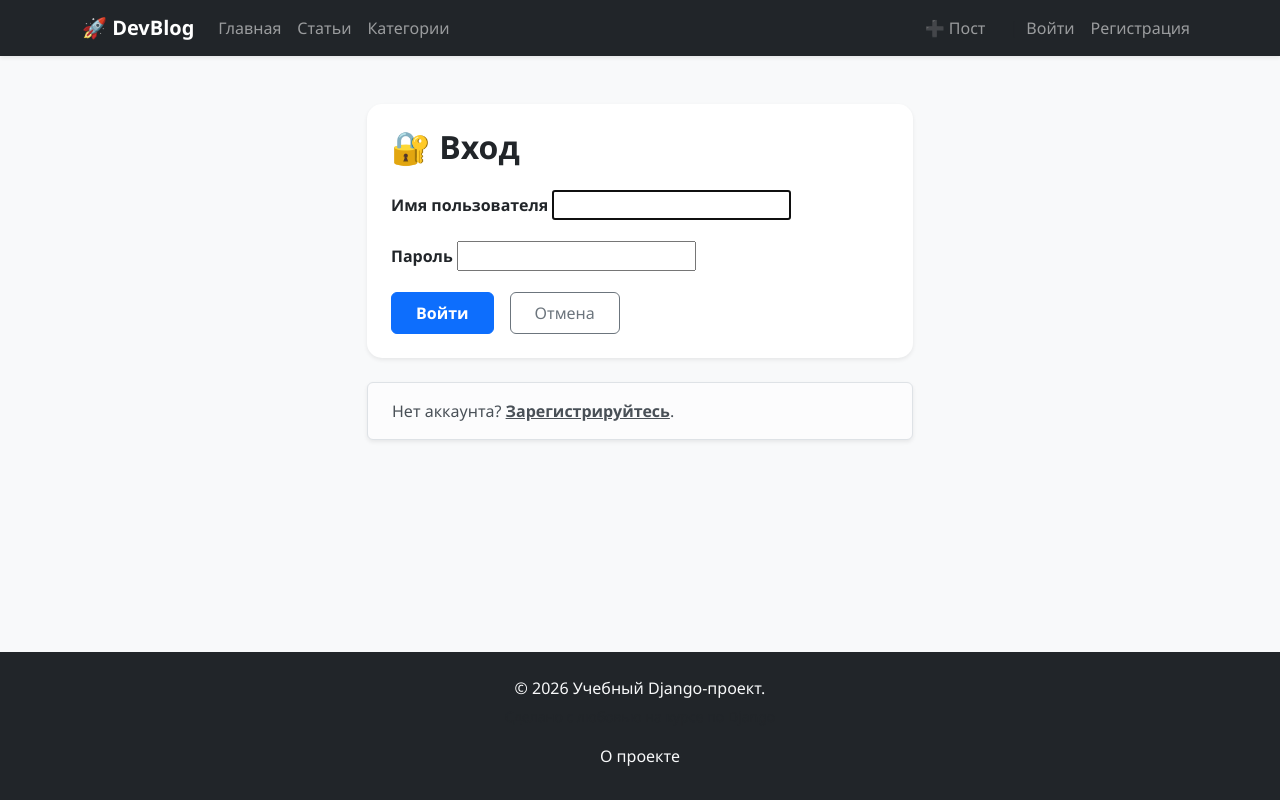
After one commit to Eisim/django_project, a Django app: page /users/login/ in a window 1280 px wide. The commit adds this page. Run offline with Django 5.2, Linux system fonts and the light colour scheme; parts of the project's set-up code (start-up, migrations or seed data) failed here and were passed over; some libraries are stand-ins or nearby versions.

Commit message:
statue after lesson-10

```diff
--- a/blog_project/settings.py
+++ b/blog_project/settings.py
@@ -118,3 +118,8 @@ STATICFILES_DIRS = [BASE_DIR / 'static']
 
 MEDIA_URL = 'media/'
 MEDIA_ROOT = BASE_DIR / 'media'
+
+LOGIN_REDIRECT_URL = 'blog:index'
+LOGOUT_REDIRECT_URL = 'blog:index'
+
+LOGIN_URL = 'users:login'
--- a/templates/base.html
+++ b/templates/base.html
@@ -15,19 +15,26 @@
 <header>
     <nav class="navbar navbar-expand-lg navbar-dark bg-dark shadow-sm">
         <div class="container">
-            <a class="navbar-brand fw-bold" href="{% url 'blog:index' %}">
-                🚀 DevBlog
-            </a>
-            {% if user.is_authenticated %}
-                <a class="navbar-brand" href="{% url 'users:details' user.id %}">
-                    🕵️ Профиль
+            <!-- Логотип и имя пользователя (если авторизован) -->
+            <div class="d-flex align-items-center">
+                <a class="navbar-brand fw-bold" href="{% url 'blog:index' %}">
+                    🚀 DevBlog
                 </a>
-            {% endif %}
+                {% if user.is_authenticated %}
+                    <span class="navbar-text text-light ms-2">|</span>
+                    <a class="navbar-brand" href="{% url 'users:details' user.id %}" style="font-size: 1.1rem;">
+                        👤 {{ user.username }}
+                    </a>
+                {% endif %}
+            </div>
+
             <button class="navbar-toggler" type="button" data-bs-toggle="collapse" data-bs-target="#navbarNav">
                 <span class="navbar-toggler-icon"></span>
             </button>
+
             <div class="collapse navbar-collapse" id="navbarNav">
-                <ul class="navbar-nav ms-auto">
+                <!-- Основные пункты меню сгруппированы в левой части -->
+                <ul class="navbar-nav me-auto">
                     <li class="nav-item">
                         <a class="nav-link" href="{% url 'blog:index' %}">Главная</a>
                     </li>
@@ -37,13 +44,45 @@
                     <li class="nav-item">
                         <a class="nav-link" href="{% url 'blog:categories_list' %}">Категории</a>
                     </li>
-                    <li class="nav-item">
-                        <a class="nav-link text-primary border border-primary rounded-pill d-inline-flex align-items-center gap-2"
-                           href="{% url 'blog:post_create' %}"
-                           style="padding: 7px 16px;">
-                            ➕ пост
+                </ul>
+
+                <!-- Правая группа: создание поста + авторизация -->
+                <ul class="navbar-nav d-flex align-items-center">
+                    <!-- Кнопка создания поста (выделенная) -->
+                    <li class="nav-item me-2">
+                        <a class="nav-link btn btn-outline-primary rounded-pill px-3"
+                           href="{% url 'blog:post_create' %}">
+                            ➕ Пост
                         </a>
                     </li>
+
+                    <!-- Разделитель -->
+                    <li class="nav-item">
+                        <span class="navbar-text text-muted">|</span>
+                    </li>
+
+                    <!-- Блок авторизации -->
+                    {% if user.is_authenticated %}
+                        <!-- Выход (POST-форма) -->
+                        <li class="nav-item">
+                            <form method="post" action="{% url 'users:logout' %}" class="d-inline">
+                                {% csrf_token %}
+                                <button type="submit" class="nav-link btn btn-link"
+                                        style="display: inline; padding: 0.5rem 1rem; border: none; background: none;
+                                               color: rgba(255,255,255,.55); text-decoration: none; cursor: pointer;">
+                                    Выйти
+                                </button>
+                            </form>
+                        </li>
+                    {% else %}
+                        <!-- Вход и регистрация для гостей -->
+                        <li class="nav-item">
+                            <a class="nav-link" href="{% url 'users:login' %}">Войти</a>
+                        </li>
+                        <li class="nav-item">
+                            <a class="nav-link" href="{% url 'users:register' %}">Регистрация</a>
+                        </li>
+                    {% endif %}
                 </ul>
             </div>
         </div>
--- /dev/null
+++ b/templates/users/login.html
@@ -0,0 +1,65 @@
+<!-- users/login.html -->
+{% extends "base.html" %}
+
+{% block title %}Вход — {{ block.super }}{% endblock %}
+
+{% block content %}
+    <div class="row justify-content-center">
+        <div class="col-lg-6">
+            <div class="card border-0 shadow-sm">
+                <div class="card-body p-4">
+                    <h2 class="fw-bold mb-4">🔐 Вход</h2>
+
+                    <form method="post" action="{% url 'users:login' %}">
+                        {% csrf_token %}
+
+                        <!-- Общие ошибки формы -->
+                        {% if form.non_field_errors %}
+                            <div class="alert alert-danger" role="alert">
+                                {% for error in form.non_field_errors %}
+                                    {{ error }}
+                                {% endfor %}
+                            </div>
+                        {% endif %}
+
+                        <!-- Поля формы -->
+                        {% for field in form %}
+                            <div class="mb-3">
+                                <label for="{{ field.id_for_label }}" class="form-label fw-semibold">
+                                    {{ field.label }}
+                                </label>
+                                {{ field }}
+                                {% if field.errors %}
+                                    <div class="invalid-feedback d-block">
+                                        {% for error in field.errors %}
+                                            {{ error }}
+                                        {% endfor %}
+                                    </div>
+                                {% endif %}
+                                {% if field.help_text %}
+                                    <div class="form-text text-muted small">{{ field.help_text|safe }}</div>
+                                {% endif %}
+                            </div>
+                        {% endfor %}
+
+                        <!-- Кнопки -->
+                        <div class="d-flex gap-3 align-items-center">
+                            <button type="submit" class="btn btn-primary px-4 py-2 fw-semibold">
+                                Войти
+                            </button>
+                            <a href="{% url 'blog:index' %}" class="btn btn-outline-secondary px-4 py-2">
+                                Отмена
+                            </a>
+                        </div>
+                    </form>
+                </div>
+            </div>
+
+            <!-- Блок с ссылкой на регистрацию -->
+            <div class="alert alert-light border shadow-sm mt-4" role="alert">
+                <i class="bi bi-info-circle-fill me-2"></i>
+                Нет аккаунта? <a href="{% url 'users:register' %}" class="alert-link">Зарегистрируйтесь</a>.
+            </div>
+        </div>
+    </div>
+{% endblock %}
--- a/users_app/urls.py
+++ b/users_app/urls.py
@@ -1,10 +1,19 @@
-from django.urls import path
-
-from users_app.views import ProfileUpdateView, ProfileDetailView
+from django.urls import path, reverse_lazy
+from django.contrib.auth.views import LoginView, LogoutView, PasswordChangeView, PasswordChangeDoneView
+from users_app import views
 
 app_name = 'users'
 
 urlpatterns = [
-    path('profile/<int:pk>/update', ProfileUpdateView.as_view(), name='update'),
-    path('profile/<int:pk>/', ProfileDetailView.as_view(), name='details'),
+    path('profile/<int:pk>/update/', views.ProfileUpdateView.as_view(), name='update'),
+    path('profile/<int:pk>/', views.ProfileDetailView.as_view(), name='details'),
+    path('register/', views.RegisterView.as_view(), name='register'),
+    path('login/', LoginView.as_view(template_name='users/login.html'), name='login'),
+    path('logout/', LogoutView.as_view(), name='logout'),
+    path('password-change/', PasswordChangeView.as_view(template_name='users/password_change.html', success_url = reverse_lazy('users:password_change_done')),
+         name='password_change'),
+
+    path('password-change/done/', PasswordChangeDoneView.as_view(template_name='users/password_change_done.html'),
+         name='password_change_done'),
+
 ]
```
Also changed, not shown: templates/users/password_change.html (added, +58 -0 lines), templates/users/password_change_done.html (added, +22 -0 lines), templates/users/register.html (added, +64 -0 lines), users_app/views.py (+12 -3 lines).
